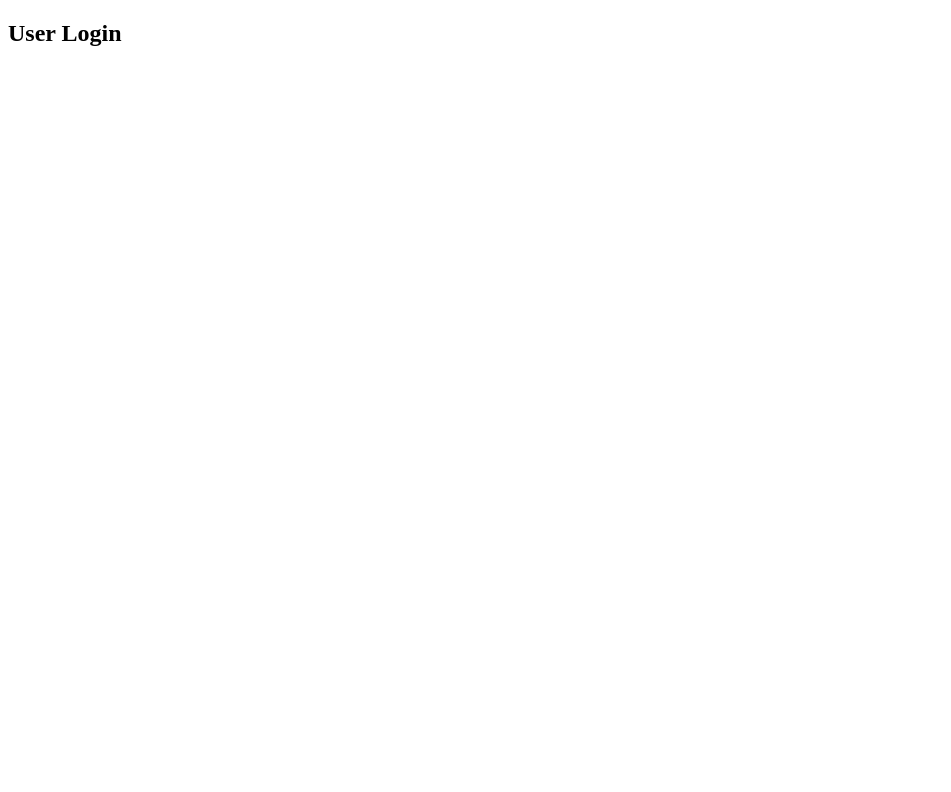
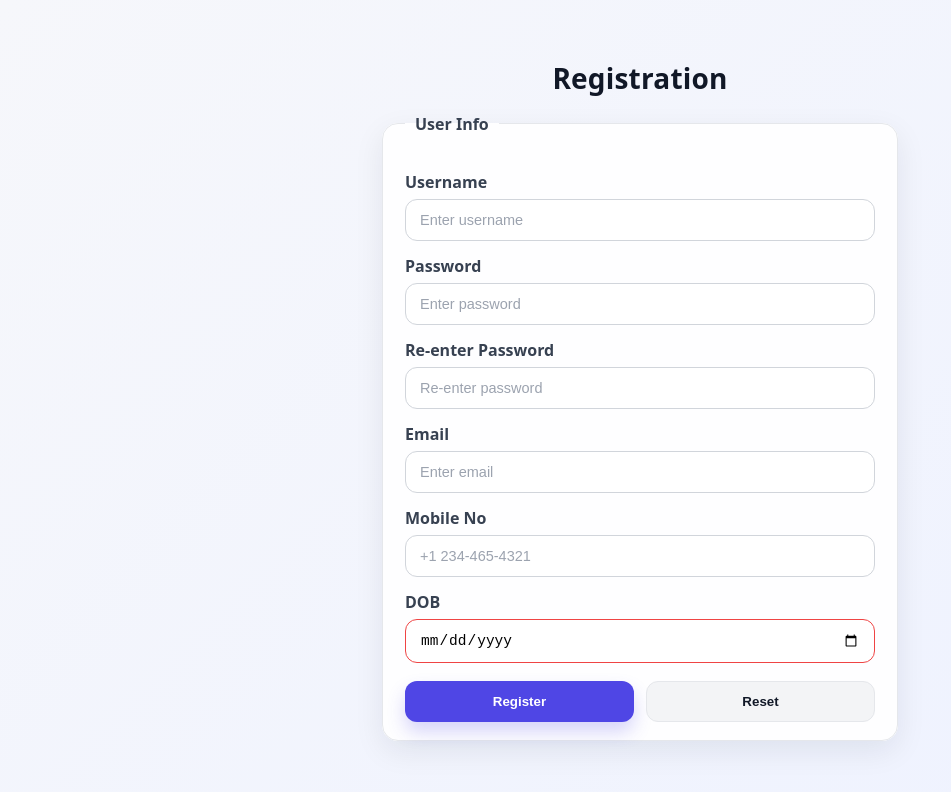
Before and after one commit to rityjacob/News-App, a plain HTML site: page Frontend/login.html in a window 1280 px wide. Shown: the whole page, without its empty margins (0-951 px from the left). Drawn offline with Linux system fonts and the light colour scheme.

Commit message:
added registration form

```diff
--- a/Frontend/login.html
+++ b/Frontend/login.html
@@ -1,11 +1,188 @@
 <!DOCTYPE html>
 <html lang="en">
 <head>
-    <meta charset="UTF-8">
-    <meta name="viewport" content="width=device-width, initial-scale=1.0">
-    <title>Document</title>
+  <meta charset="UTF-8" />
+  <meta name="viewport" content="width=device-width, initial-scale=1.0" />
+  <title>Registration</title>
+
+  <!-- CSS included in the same file -->
+  <style>
+    /* ---------- Base ---------- */
+    * { box-sizing: border-box; }
+
+    body {
+      margin: 0;
+      font-family: system-ui, -apple-system, Segoe UI, Roboto, Arial, sans-serif;
+      background: linear-gradient(135deg, #f6f7fb, #eef2ff);
+      color: #111827;
+      min-height: 100vh;
+      display: flex;
+      align-items: center;
+      justify-content: center;
+      padding: 24px;
+    }
+
+    /* ---------- Container ---------- */
+    .card {
+      width: 100%;
+      max-width: 520px;
+    }
+
+    h2 {
+      margin: 0 0 16px;
+      text-align: center;
+      font-size: 28px;
+      letter-spacing: 0.2px;
+    }
+
+    form {
+      width: 100%;
+    }
+
+    fieldset {
+      border: 1px solid #e5e7eb;
+      border-radius: 16px;
+      padding: 22px 22px 18px;
+      background: rgba(255, 255, 255, 0.92);
+      box-shadow: 0 10px 30px rgba(17, 24, 39, 0.08);
+    }
+
+    legend {
+      padding: 0 10px;
+      font-weight: 700;
+      color: #374151;
+    }
+
+    /* ---------- Labels & Inputs ---------- */
+    .field {
+      margin-top: 14px;
+    }
+
+    label {
+      display: block;
+      margin-bottom: 6px;
+      font-weight: 600;
+      color: #374151;
+    }
+
+    input[type="text"],
+    input[type="password"],
+    input[type="email"],
+    input[type="tel"],
+    input[type="date"] {
+      width: 100%;
+      padding: 12px 14px;
+      border: 1px solid #d1d5db;
+      border-radius: 12px;
+      outline: none;
+      background: #fff;
+      font-size: 14.5px;
+      transition: border-color 0.15s ease, box-shadow 0.15s ease;
+    }
+
+    input::placeholder { color: #9ca3af; }
+
+    input:focus {
+      border-color: #6366f1;
+      box-shadow: 0 0 0 4px rgba(99, 102, 241, 0.18);
+    }
+
+    /* Subtle validation hint */
+    input:required:invalid:not(:placeholder-shown) {
+      border-color: #ef4444;
+    }
+    input:required:valid {
+      border-color: #22c55e;
+    }
+
+    /* ---------- Buttons ---------- */
+    .actions {
+      display: flex;
+      gap: 12px;
+      margin-top: 18px;
+    }
+
+    button {
+      flex: 1;
+      padding: 12px 14px;
+      border-radius: 12px;
+      border: 1px solid transparent;
+      font-weight: 700;
+      cursor: pointer;
+      transition: transform 0.06s ease, filter 0.15s ease, box-shadow 0.15s ease;
+    }
+
+    button[type="submit"] {
+      background: #4f46e5;
+      color: #fff;
+      box-shadow: 0 10px 18px rgba(79, 70, 229, 0.22);
+    }
+
+    button[type="reset"] {
+      background: #f3f4f6;
+      color: #111827;
+      border-color: #e5e7eb;
+    }
+
+    button:hover { filter: brightness(0.98); }
+    button:active { transform: translateY(1px); }
+
+    button:focus {
+      outline: none;
+      box-shadow: 0 0 0 4px rgba(99, 102, 241, 0.18);
+    }
+
+    /* ---------- Responsive ---------- */
+    @media (max-width: 520px) {
+      .actions { flex-direction: column; }
+    }
+  </style>
 </head>
+
 <body>
-    <h2>User Login</h2>
+  <div class="card">
+    <h2>Registration</h2>
+
+    <form action="#" method="post">
+      <fieldset>
+        <legend>User Info</legend>
+
+        <div class="field">
+          <label for="username">Username</label>
+          <input type="text" id="username" name="username" placeholder="Enter username" required />
+        </div>
+
+        <div class="field">
+          <label for="password">Password</label>
+          <input type="password" id="password" name="password" placeholder="Enter password" required />
+        </div>
+
+        <div class="field">
+          <label for="confirmPassword">Re-enter Password</label>
+          <input type="password" id="confirmPassword" name="confirmPassword" placeholder="Re-enter password" required />
+        </div>
+
+        <div class="field">
+          <label for="email">Email</label>
+          <input type="email" id="email" name="email" placeholder="Enter email" required />
+        </div>
+
+        <div class="field">
+          <label for="mobileno">Mobile No</label>
+          <input type="tel" id="mobileno" name="mobileno" placeholder="+1 234-465-4321" required />
+        </div>
+
+        <div class="field">
+          <label for="dob">DOB</label>
+          <input type="date" id="dob" name="dob" required />
+        </div>
+
+        <div class="actions">
+          <button type="submit">Register</button>
+          <button type="reset">Reset</button>
+        </div>
+      </fieldset>
+    </form>
+  </div>
 </body>
 </html>
```
Also changed, not shown: Frontend/script.js (added).
